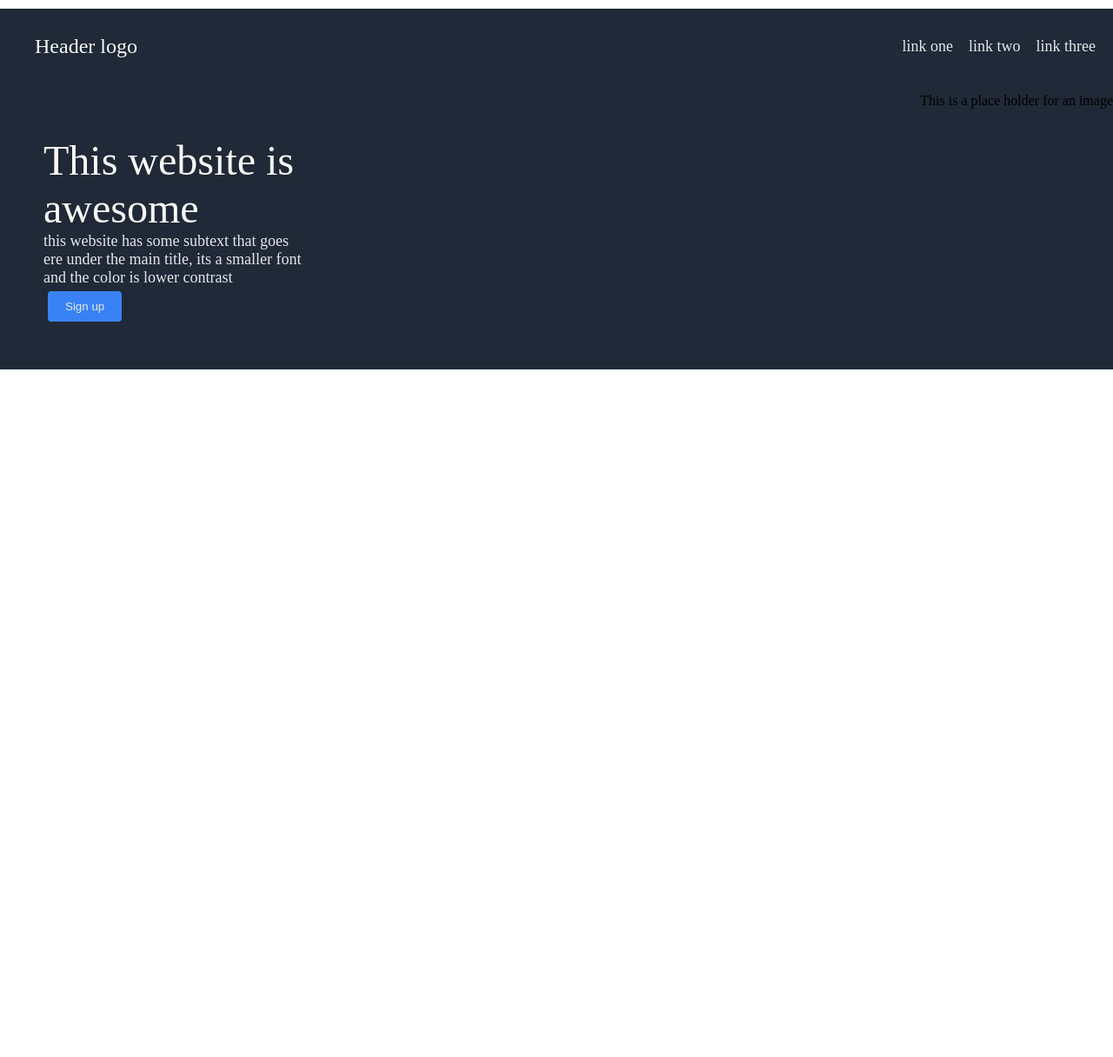
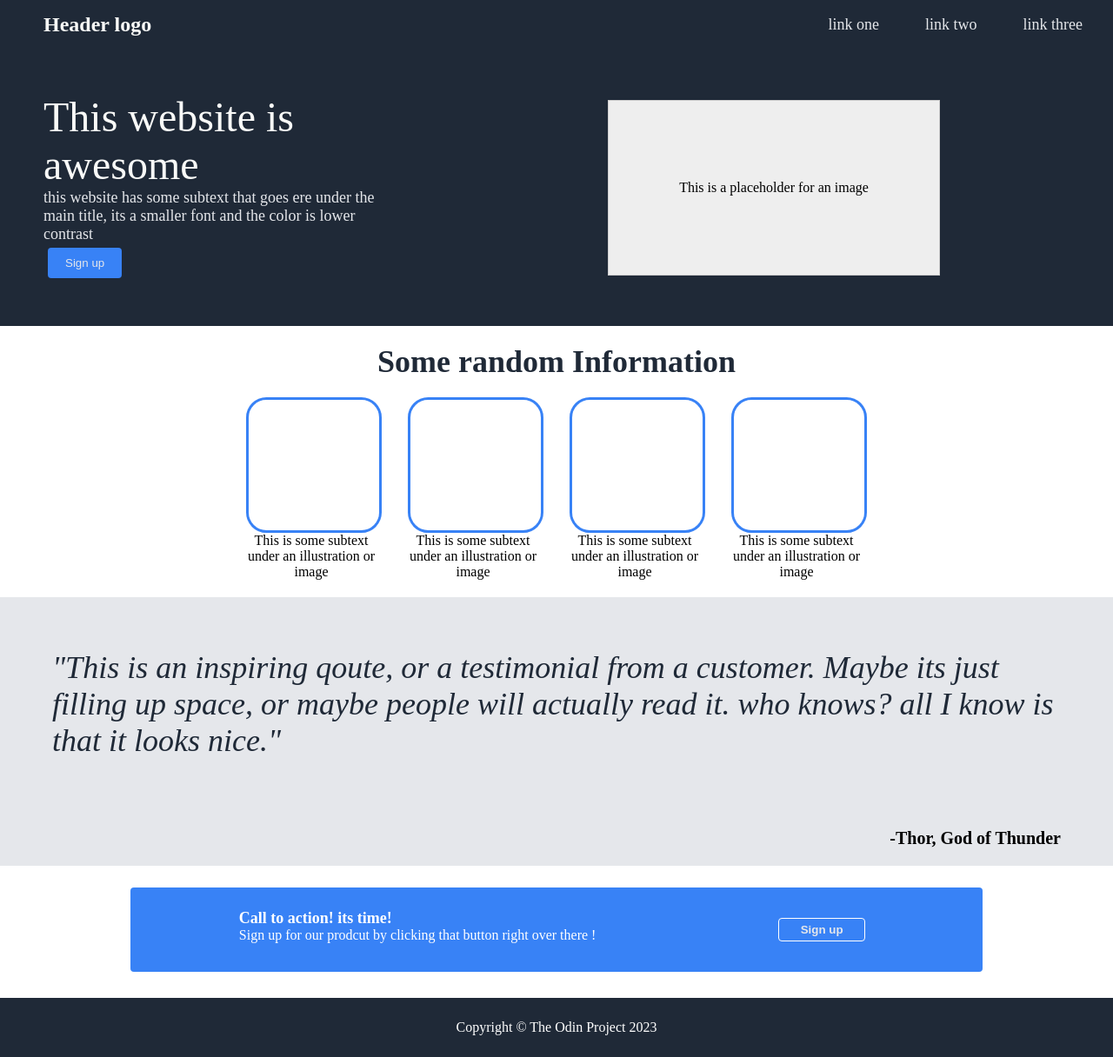
Before and after one commit to Jbqze/landing-page, a plain HTML site: page index.html in a window 1280 px wide. Shown: the whole page at 87% size. Before the commit the page ends 810 px from the top, so only its background shows below. Drawn offline with Linux system fonts and the light colour scheme.

Commit message:
end product

```diff
--- a/index.html
+++ b/index.html
@@ -30,22 +30,146 @@
 
     <div class="website">This website is
                           awesome </div>
+
+
     <div class="text">this website has some subtext that goes ere under the main title, its a smaller font and the color is lower contrast</div>
-    <button class="button"> Sign up</button>
+    <button class="button"> Sign up
+    </button>
 
 </div>
 
+<div class="right">
 
-<div class="right">
-<div class="image"><img sorc="images"/> This is a place holder for an image </div>
+<div class="image">
+
+    <span> This is a placeholder for an image </span>
+
+</div>
+
+</div>
 
 </div>
 
 
 </div>
 
+<div class="text2"> Some random Information </div>
+
+
+
+<div class="middle-box">
+
+
+     <!-- <div class="left2"> -->
+     <div class="number-one">
+    <div class="info"></div>
+    <div class="one"> This is some subtext under an illustration or image</div>
+    </div>
+
+<div class="number-two">
+    <div class="info"></div>
+    <div class="one"> This is some subtext under an illustration or image</div>
+ </div>
+
+
+
+
+
+     <!-- <div class="right2"> -->
+
+        <div class="number-three">
+            <div class="info"></div>
+            <div class="one"> This is some subtext under an illustration or image</div>
+            </div>
+
+            <div class="number-four">
+                <div class="info"></div>
+                <div class="one"> This is some subtext under an illustration or image</div>
+                </div>
+
+     </div>
+
+
+     <div class="qoute-box">
+
+
+
+
+        <blockquote class="qoute">
+            "This is an inspiring qoute, or a testimonial from a customer. Maybe its just filling up space, or maybe people will actually read it. who knows? all I know is that it looks nice."
+          </blockquote>
+        <p class="thor"> -Thor, God of Thunder </p>
+
+
+
+
+     </div>
+
+
+
+     <div class="footer-start">
+    <div class="cta">
+
+        <div class="cta-left">
+        <div class="cta-text"> Call to action! its time! </div>
+        <div class="cta-info"> Sign up for our prodcut by clicking that button right over there !</div>
+    </div>
+
+
+
+     <Button class="cta-sign"> Sign up </Button>
+
+
+
+
+
+
+
+    </div>
+</div>
+
+
+<div class="footer-end">
+
+
+
+<div class="footer-text"> Copyright &copy; The Odin Project 2023 </div>
+
 
 </div>
+
+
+
+
+
+
+
+
+
+
+
+
+
+
+
+
+
+
+
+
+
+
+
+
+
+
+
+
+
+
+
+
+
 
 
 
--- a/style.css
+++ b/style.css
@@ -1,8 +1,10 @@
 body {
-
    height: 100vh;
    padding: 0;
    margin: 0;
+   display: flex;
+   flex-direction: column;
+   flex: 1;
 }
 
 .header-container{
@@ -14,19 +16,20 @@ background-color: #1f2937;
 
 display: flex;
 flex: 1;
-padding: 10px;
-margin: 10px;
-
+padding-left: 35px;
+margin: 15px;
+align-items: center;
+justify-content: flex-start;
+font-weight: bolder;
 
 }
 .Header{
-
 display: flex;
 font-size: 24px;
 color: #f9faf8;
 gap: 18px;
-padding: 10px;
-margin: 10px;
+padding: 0px;
+margin: 0px;
 }
 
 .link, .link2, .link3 {
@@ -34,16 +37,14 @@ display: flex;
 font-size: 18px;
 color: #e5e7eb;
 align-items: center;
+padding-right: 35px;
 
 }
-
 
 
 .content{
 
     display: flex;
-    justify-content: space-between;
-
 }
 
 
@@ -58,24 +59,19 @@ border: none;
 }
 
 .website{
-
-
    font-size: 48px;
    font: bolder;
    color: #f9faf8;
    display: flex;
-
-
-
 }
 
 .left{
 
-   max-width:  300px;
+   max-width:  400px;
    padding: 25px;
    margin: 25px;
-
-
+   align-items: center;
+   justify-content: center;
 
 }
 
@@ -85,4 +81,161 @@ border: none;
     font-size: 18px;
     color: #e5e7eb;
 
+
 }
+
+.right{
+
+
+    display: flex;
+    flex: 1;
+    justify-content: center;
+    align-items: center;
+
+}
+
+.image{
+
+    height: 200px;
+    width: 380px;
+    display: flex;
+    justify-content: center;
+    align-items: center;
+    background-color: #eee;
+    border: 1px solid #ccc;
+
+}
+
+.middle-box{
+  display: flex;
+  flex: 1;
+  justify-content: center;
+  gap: 30px;
+  padding-bottom: 20px;
+}
+
+.text2{
+
+     display: flex;
+     text-align: center;
+     justify-content: center;
+    font-size:36px;
+    font-weight: bolder;
+    color: #1f2937;
+    padding-bottom: 20px;
+    padding-top: 20px;
+
+}
+
+.info{
+
+   height: 150px;
+   width: 150px;
+   border: 1px solid #3882f6;
+   border-width: 3px;
+   border-radius: 15%;
+
+
+}
+
+.one{
+
+   max-width: 150px;
+   text-align: center;
+}
+
+.qoute-box{
+
+background-color: #e5e7eb;
+padding: 0px;
+margin: 0px;
+display: flex;
+flex-direction: column;
+justify-content: center;
+
+
+}
+
+.qoute{
+
+
+font-size: 36px;
+color:#1f2937;
+font-style: italic;
+margin: 60px;
+
+}
+
+
+.thor{
+
+
+ font-weight: bold;
+ font-size: 20px;
+ display: flex;
+ justify-content: end;
+
+ padding-bottom: px;
+  padding-right: 60px;
+
+}
+
+
+
+.cta{
+
+    display: flex;
+    flex: 1;
+    justify-content: space-around;
+    padding: 25px;
+    margin-top: 25px;
+    background-color:#3882f6 ;
+    margin-right: 150px;
+
+     border-radius: 4px;
+     border: none;
+    margin-left: 150px;
+    margin-bottom:30px;
+
+}
+
+.cta-sign{
+
+    border: 1px solid white;
+    margin: 10px;
+    padding: 5px;
+    width: 100px;
+    font-weight: bold;
+    align-items: center;
+
+}
+
+.cta-left
+{
+
+display: flex;
+flex-direction: column;
+justify-content: start;
+color: white;
+
+}
+
+.cta-text{
+
+    font-weight: bold;
+    font-size: large;
+}
+
+
+.footer-end{
+
+    display: flex;
+    justify-content: center;
+    align-items: center;
+    padding: 25px;
+
+background-color: #1f2937;
+color: white;
+
+
+}
```
